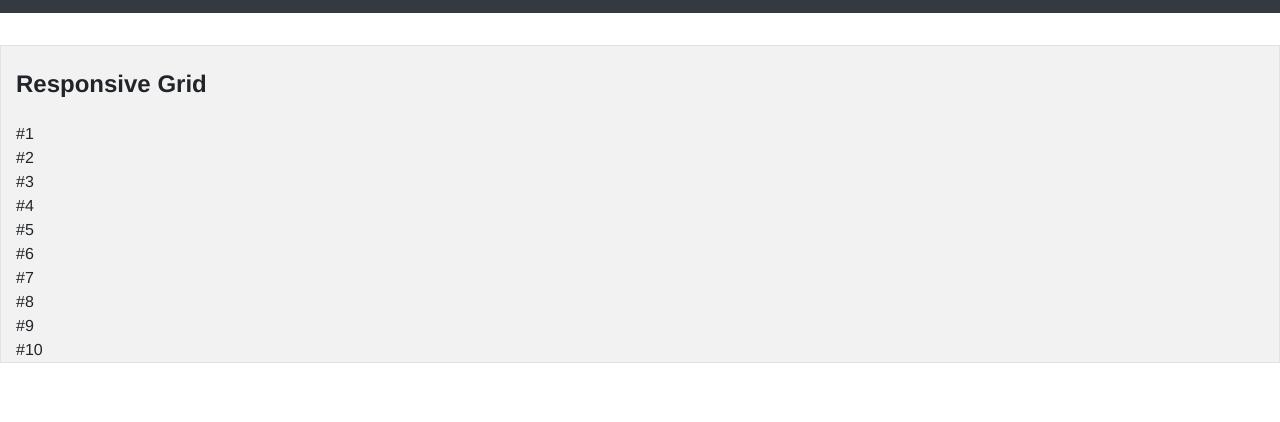
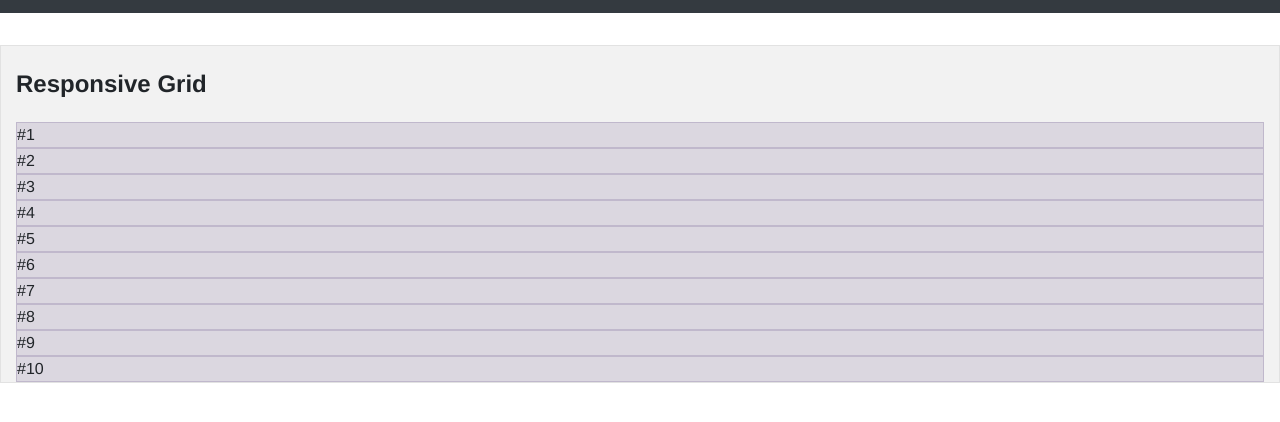
Before and after one commit to mohawk-responsive-ui-frameworks/responsive-from-scratch, a website: page public/index.html in a window 1280 px wide. Shown: the part 48-470 px from the top of the page. Drawn offline with Linux system fonts and the light colour scheme.

Commit message:
.grid-item colour

```diff
--- a/public/css/grid.css
+++ b/public/css/grid.css
@@ -3,5 +3,6 @@
 }
 
 .grid-item {
-
+	border: 1px solid rgba(86, 61, 124, .2);
+  background-color: rgba(86, 61, 124, .15);
 }
```
